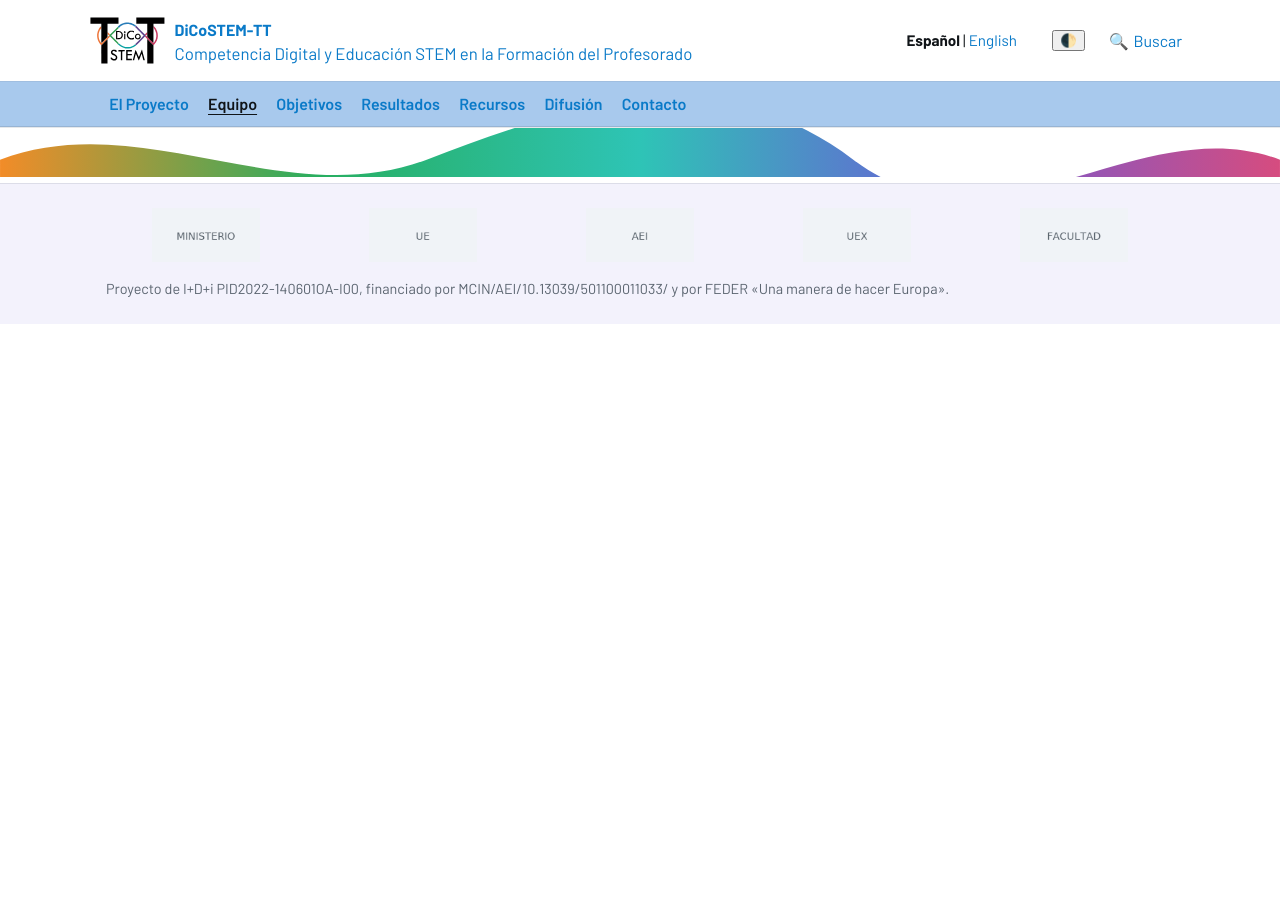
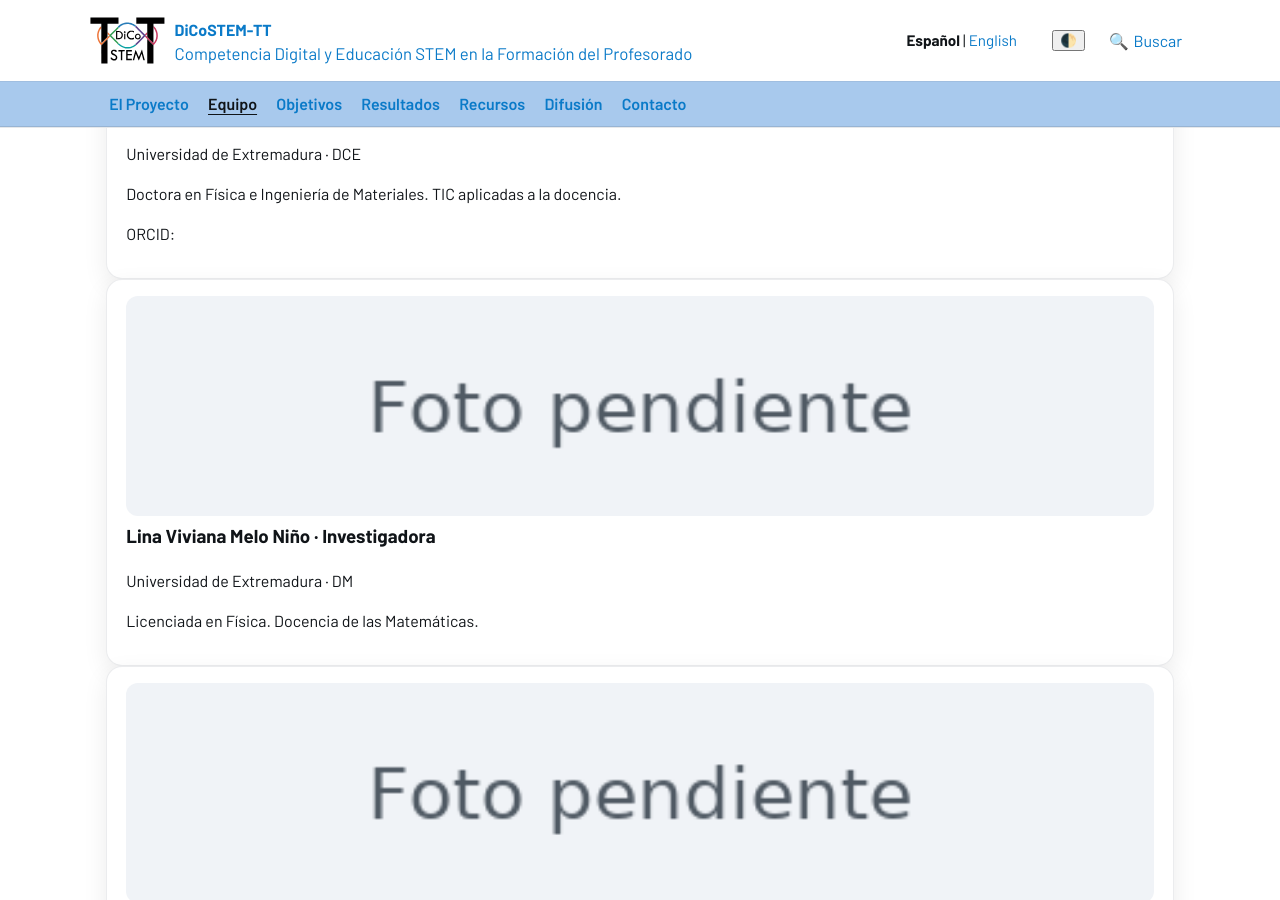
Before and after one commit to DiCoSTEM-TT/dicostem-tt.github.io, a Jekyll site: the page built from es/equipo.md, in a window 1280 px wide and 900 px high, scrolled down 1617 px. Built offline with Jekyll 4.4.1, drawn with Linux system fonts in a browser that asks for light colours; comment, search, counter and statistics services are not loaded; before the commit the page ends 2022 px from its top, so only the background shows below that.

Commit message:
Update equipo.md

```diff
--- a/es/equipo.md
+++ b/es/equipo.md
@@ -4,26 +4,37 @@
 permalink: /es/equipo/
 ---
 {% assign team = site.data.team %}
-<div class="grid">
-  {% assign sorted = team | sort: 'name' %}
-  {% assign ip = team | where: 'lead', true %}
-  {% for m in ip %}
-  <div class="card">
-    <img src="{{ m.photo | relative_url }}" alt="{{ m.name }}" style="border-radius:12px; width:100%; max-height:220px; object-fit:cover;" />
-    <h3>{{ m.name }} · {{ m.role }}</h3>
-    <p>{{ m.affiliation }}</p>
-    <p>{{ m.bio }}</p>
-    {% if m.orcid %}<p>ORCID: <a href="https://orcid.org/{{ m.orcid }}">{{ m.orcid }}</a></p>{% endif %}
-  </div>
-  {% endfor %}
-  {% for m in sorted %}
-  {% unless m.lead %}
-  <div class="card">
-    <img src="{{ m.photo | relative_url }}" alt="{{ m.name }}" style="border-radius:12px; width:100%; max-height:220px; object-fit:cover;" />
-    <h3>{{ m.name }} · {{ m.role }}</h3>
-    <p>{{ m.affiliation }}</p>
-    <p>{{ m.bio }}</p>
-  </div>
-  {% endunless %}
-  {% endfor %}
+{% assign lead = team | where: 'lead', true | first %}
+{% assign others = team | where_exp: 'm','m.lead != true' | sort: 'name' %}
+
+<div class="team">
+
+  {%- if lead -%}
+  <!-- IP arriba, centrado -->
+  <section class="team-lead">
+    <div class="card">
+      <img src="{{ lead.photo | relative_url }}" alt="{{ lead.name }}"
+           style="border-radius:12px; width:100%; max-height:220px; object-fit:cover;" />
+      <h3>{{ lead.name }} · {{ lead.role }}</h3>
+      <p>{{ lead.affiliation }}</p>
+      {%- if lead.bio %}<p>{{ lead.bio }}</p>{% endif %}
+      {%- if lead.orcid %}<p>ORCID: <a href="https://orcid.org/{{ lead.orcid }}">{{ lead.orcid }}</a></p>{% endif %}
+    </div>
+  </section>
+  {%- endif -%}
+
+  <!-- Resto del equipo en grid 3 columnas -->
+  <section class="team-grid">
+    {%- for m in others -%}
+    <div class="card">
+      <img src="{{ m.photo | relative_url }}" alt="{{ m.name }}"
+           style="border-radius:12px; width:100%; max-height:220px; object-fit:cover;" />
+      <h3>{{ m.name }} · {{ m.role }}</h3>
+      <p>{{ m.affiliation }}</p>
+      {%- if m.bio %}<p>{{ m.bio }}</p>{% endif %}
+      {%- if m.orcid %}<p>ORCID: <a href="https://orcid.org/{{ m.orcid }}">{{ m.orcid }}</a></p>{% endif %}
+    </div>
+    {%- endfor -%}
+  </section>
+
 </div>
```
